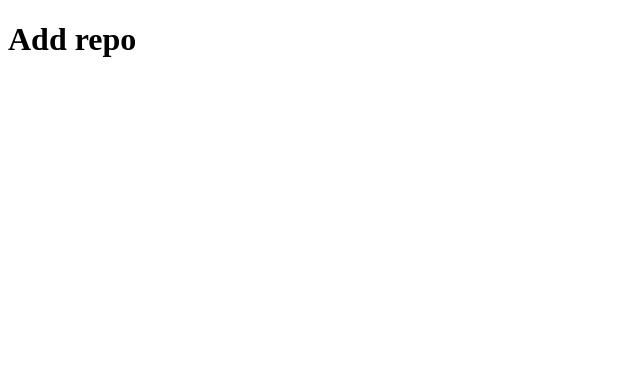
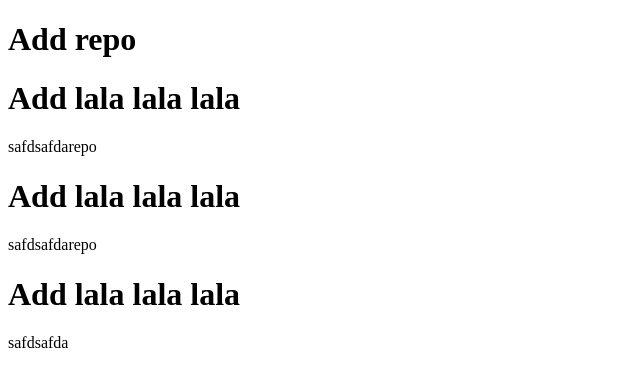
Before and after one commit to adilmalik01/text-convert-voice, a plain HTML site: page index.html in a window 1280 px wide. Shown: the whole page, without its empty margins (0-640 px from the left). Drawn offline with Linux system fonts and the light colour scheme.

Commit message:
hello world

```diff
--- a/index.html
+++ b/index.html
@@ -1,15 +1,23 @@
 <!DOCTYPE html>
 <html lang="en">
+
 <head>
     <meta charset="UTF-8">
     <meta name="viewport" content="width=device-width, initial-scale=1.0">
     <title>Document</title>
 </head>
+
 <body>
 
 
- <h1>Add repo</h1>
-
+    <h1>Add repo</h1>
+    <h1>Add lala lala lala </h1>
+    safdsafdarepo</h1>
+    <h1>Add lala lala lala </h1>
+    safdsafdarepo</h1>
+    <h1>Add lala lala lala </h1>
+    safdsafda
 
 </body>
+
 </html>
```
